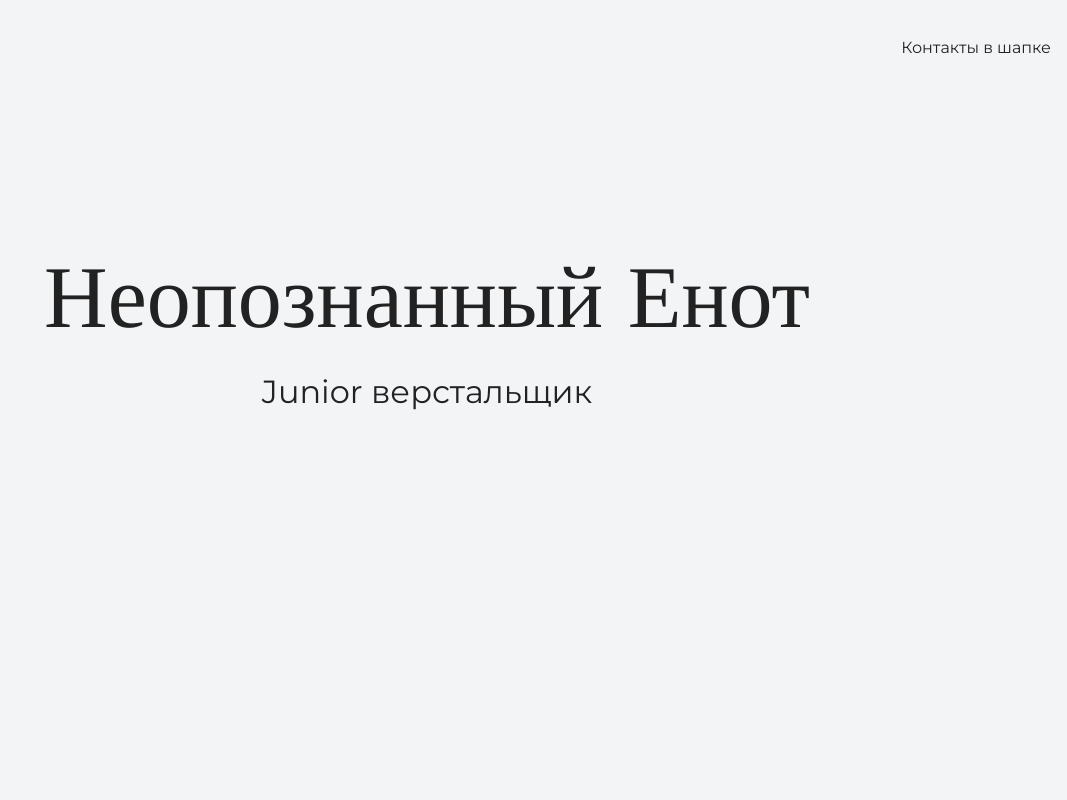
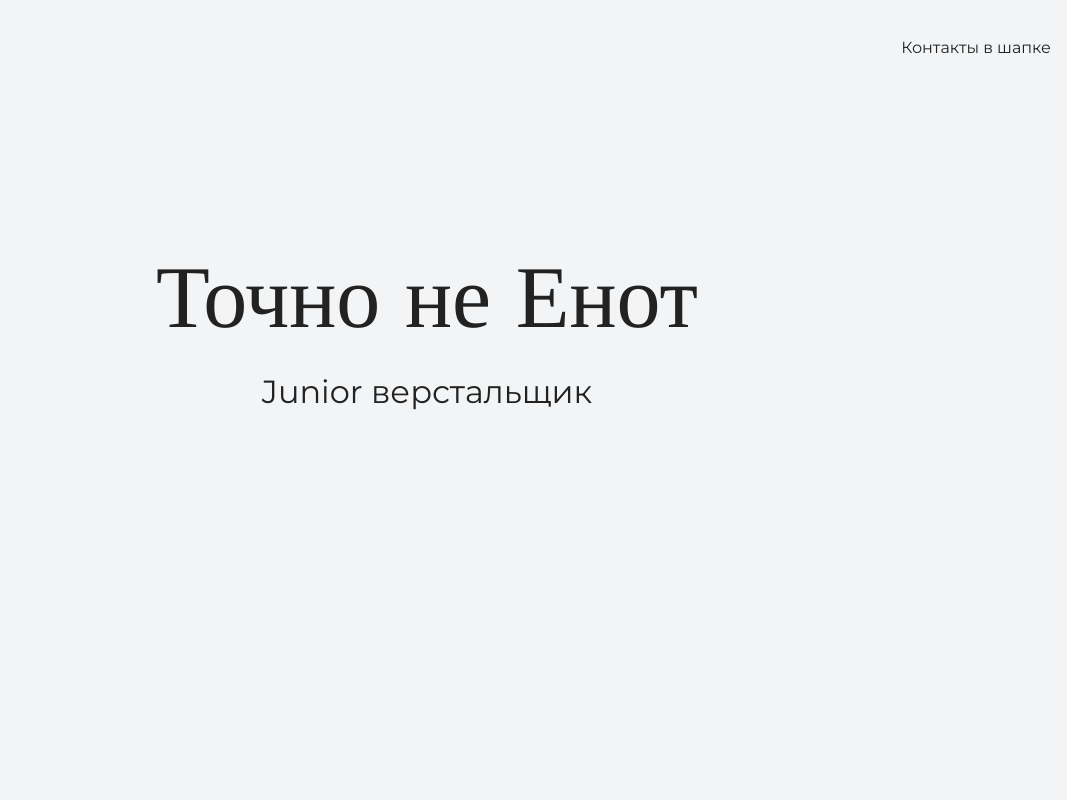
Before and after one commit to Pavel-Bondar/html-academy, a plain HTML site: page index.html in a window 1280 px wide. Shown: the top 800 px of the page, without its empty margins (213-1280 px from the left). Drawn offline with nearby package versions, Linux system fonts and the light colour scheme.

Commit message:
правки header на "Точно не Енот"

```diff
--- a/index.html
+++ b/index.html
@@ -16,7 +16,7 @@
 
     <section class="hero-image">
       <div class="container">
-      <h1 class="heading">Неопознанный Енот</h1>
+      <h1 class="heading">Точно не Енот</h1>
       <p>Junior верстальщик</p>
     </div>
     </section>
```
